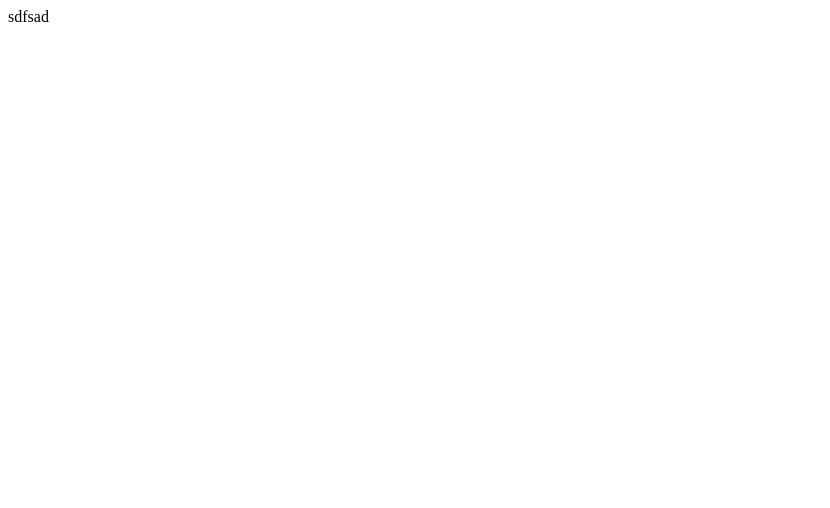
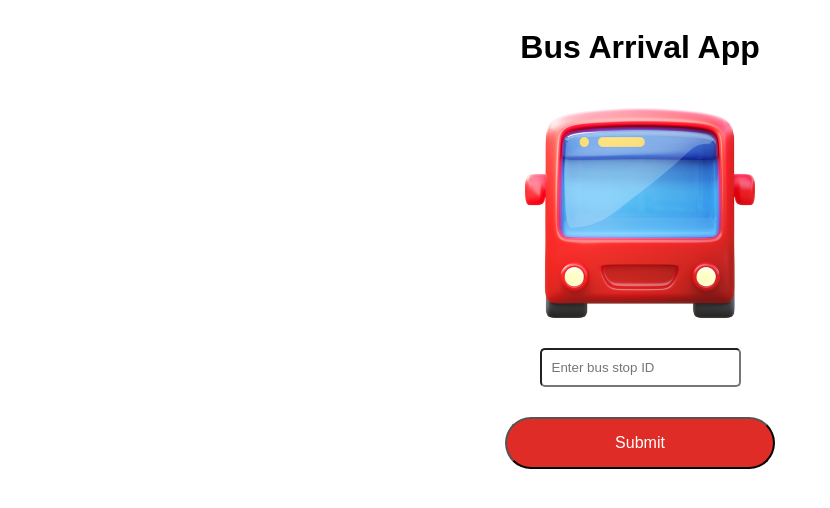
Before and after one commit to ArisLooi/bus-arrival-app, a website: page index.html in a window 1280 px wide. Shown: the whole page, without its empty margins (0-830 px from the left). Drawn offline with Linux system fonts and the light colour scheme.

Commit message:
Add index.html

```diff
--- a/index.html
+++ b/index.html
@@ -7,8 +7,15 @@
     <title>Bus Arrival App</title>
     <link href="style.css" rel="stylesheet" type="text/css" />
   </head>
-  sdfsad
+
   <body>
+    <h1>Bus Arrival App</h1>
+    <img src="bus.png" alt="" height="250px">
+    <label for="busStopId" name="busStopId" aria-placeholder="Enter bus stop ID"></label>
+    <input type="text" id="busStopId" name="busStopId" placeholder="Enter bus stop ID">
+    <button id="submit" onclick="getBusTiming()">Submit</button>
+    <div id="arrivalInfo"></div>
+
     <script src="script.js"></script>
   </body>
 </html>
--- a/style.css
+++ b/style.css
@@ -1,4 +1,34 @@
-html {
-  height: 100%;
-  width: 100%;
+body {
+  display: flex;
+  flex-direction:column;
+  align-items:center;
+  font-family: Arial, Helvetica, sans-serif;
+  text-align: center;
 }
+
+label {
+  font-size: 16px;
+}
+
+input {
+  padding: 10px;
+  margin-top: 10px;
+  margin-bottom: 10px;
+  border-radius: 5px;
+}
+
+#submit {
+  background-color: #df2c27;
+  color: white;
+  padding: 15px;
+  width: 270px;
+  font-size: 16px;
+  border-radius: 30px;
+  cursor: pointer;
+  margin-top: 20px;
+}
+
+#arrivalInfo {
+  margin-top: 20px;
+  font-size: 16px;
+}
```
Also changed, not shown: 1 other file.
